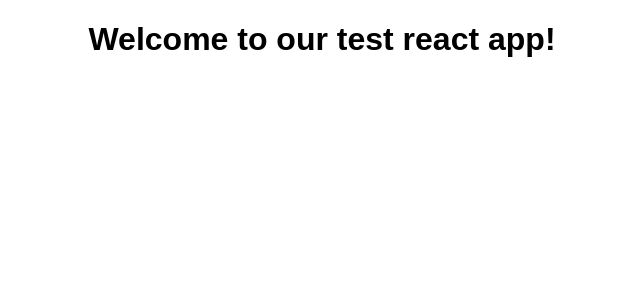
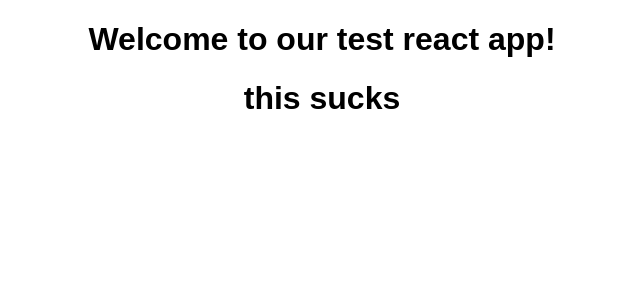
Before and after one commit to chimeziaya3/Github-Group-Test, a React (Create React App) app in the folder github-practice/: page / in a window 1280 px wide. Shown: the top 300 px of the page, without its empty margins (318-958 px from the left). Built offline with nearby package versions, Linux system fonts and the light colour scheme.

Commit message:
imported body component

```diff
--- a/github-practice/src/App.js
+++ b/github-practice/src/App.js
@@ -1,11 +1,13 @@
 import React, { Component } from 'react';
 import './App.css';
 import Header from './components/header';
+import Body from './components/Body';
 class App extends Component {
   render() {
     return (
       <div className="App">
         <Header />
+        <Body />
       </div>
     );
   }
```
